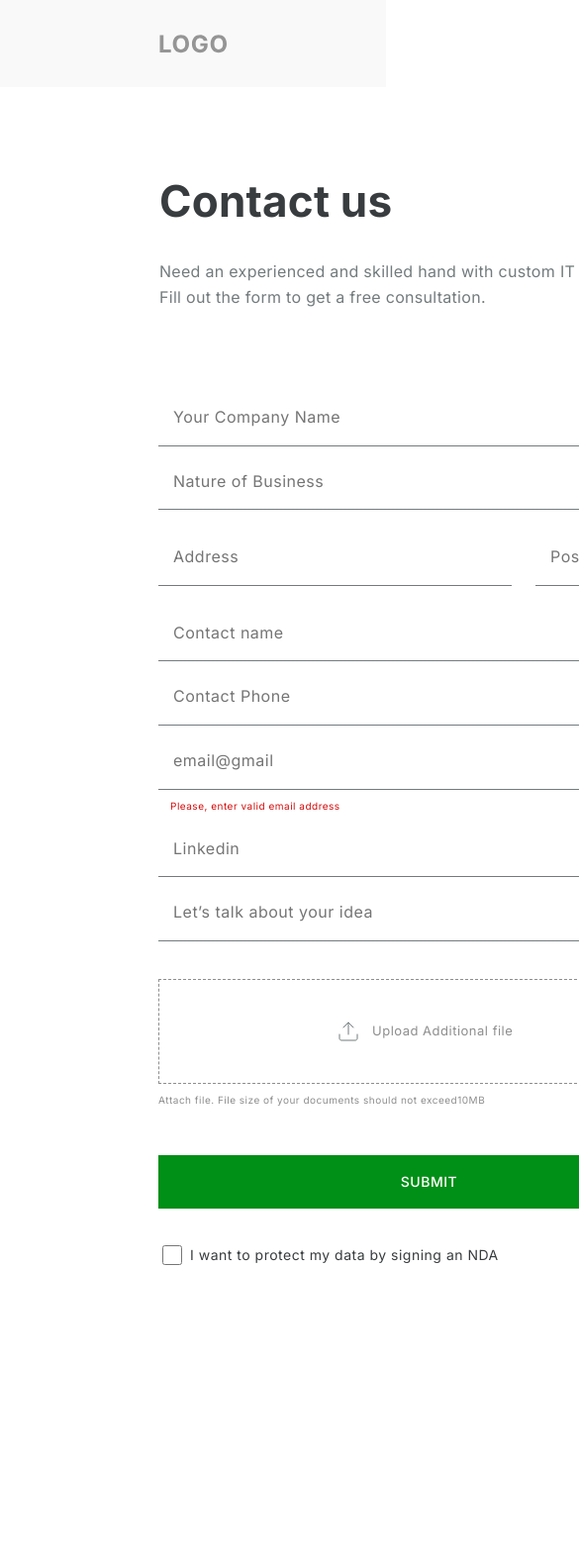
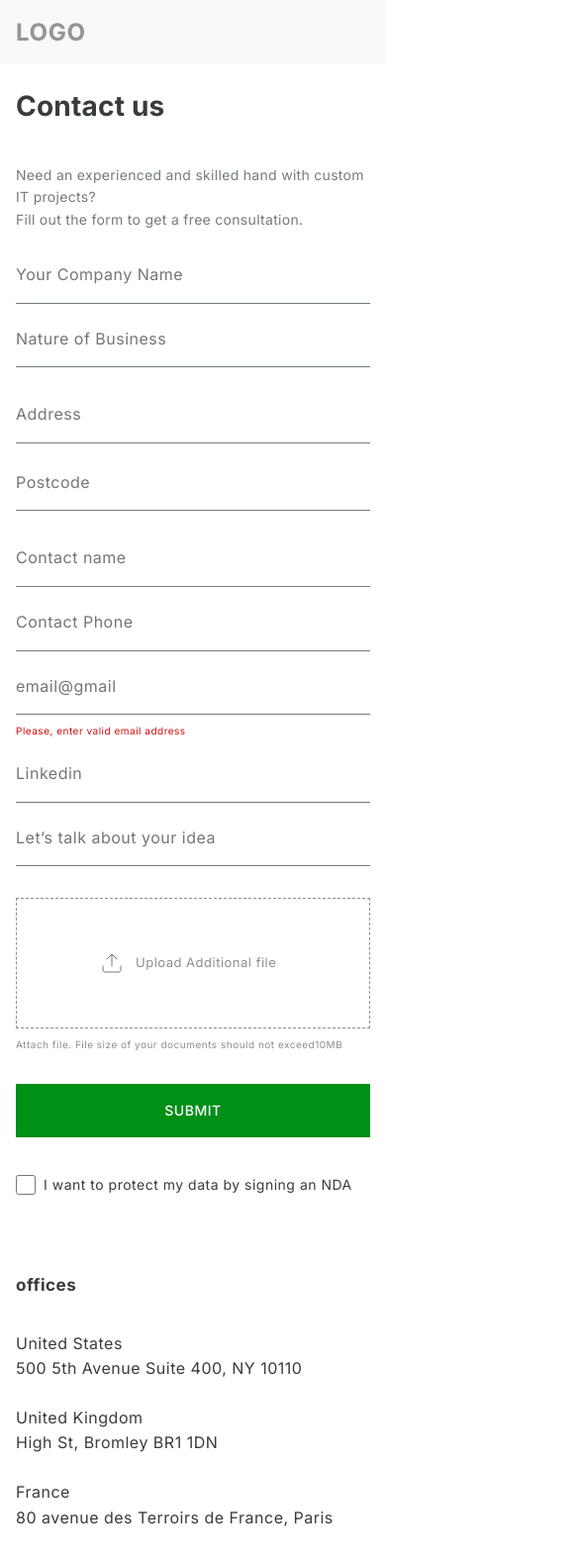
Before and after one commit to msalem02/ApplicationForm, a plain HTML site: page Form.html in a window 390 px wide. Shown: the top 1576 px of the page at 99% size, 585 px wide, since content can reach past the window. Before the commit the page ends 1456 px from the top, so only its background shows below. Drawn offline with Linux system fonts and the light colour scheme.

Commit message:
add them media part

```diff
--- a/FormStyle.css
+++ b/FormStyle.css
@@ -359,3 +359,143 @@ header p{
     align-items: center;
     justify-content: center;
 }
+
+
+
+@media (max-width: 768px) {
+
+  .navbar {
+    height: 64px;
+    padding: 0 16px;
+    align-items: center;
+    justify-content: space-between;
+  }
+
+  .logo {
+    margin: 0;
+  }
+
+  .navMenu {
+    position: fixed;
+    top: 0;
+    left: -100%;
+    width: 70%;
+    max-width: 260px;
+    height: 100vh;
+    box-shadow: 2px 0 10px rgba(0,0,0,0.08);
+    margin: 0;
+    padding: 80px 24px 24px;
+    flex-direction: column;
+    gap: 24px;
+  }
+
+  .navMenu li {
+    width: 100%;
+  }
+
+  .navMenu a {
+    font-size: 16px;
+  }
+
+  header h1,
+  header p {
+    width: 100%;
+    margin-left: 0;
+    padding: 0 16px;
+  }
+
+  header h1 {
+    margin-top: 24px;
+    font-size: 28px;
+    line-height: 1.4;
+  }
+
+  header p {
+    margin-top: 8px;
+    font-size: 14px;
+  }
+
+  .twoSidses {
+    flex-direction: column;
+  }
+
+  .contactForm {
+    width: 100%;
+    height: auto;
+    margin: 32px 0 40px;
+    padding: 0 16px;
+  }
+
+  .card,
+  .file-upload,
+  .btn-submit {
+    width: 100%;
+  }
+
+  .contactForm input {
+    padding-left: 0;
+    padding-right: 0;
+  }
+
+  .twoCols {
+    flex-direction: column;
+    width: 100%;
+  }
+
+  .twoCols1,
+  .twoCols2 {
+    width: 100%;
+  }
+
+  .error-text,
+  .upload-note {
+    width: 100%;
+    padding-left: 0;
+  }
+
+  .file-upload {
+    margin-top: 24px;
+    padding: 24px 16px;
+  }
+
+  .btn-submit {
+    margin-top: 24px;
+  }
+
+  .nda-box {
+    width: 100%;
+    margin-top: 16px;
+    padding-left: 0;
+  }
+
+  .locations,
+  .quires,
+  .subsicribe {
+    width: 100%;
+    margin-left: 0;
+    padding: 0 16px;
+  }
+
+  .locations {
+    margin-top: 24px;
+  }
+
+  .quires,
+  .subsicribe {
+    margin-top: 32px;
+  }
+
+  .newsletter-row {
+    width: 100%;
+    padding-top: 16px;
+  }
+
+  .newsletter-input {
+    width: 100%;
+    padding-left: 0;
+    padding-right: 0;
+    flex: 1;
+  }
+
+
+}
```
